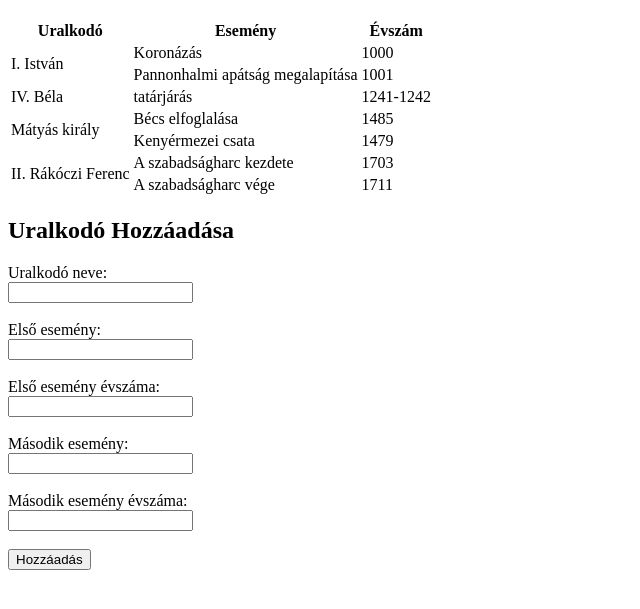
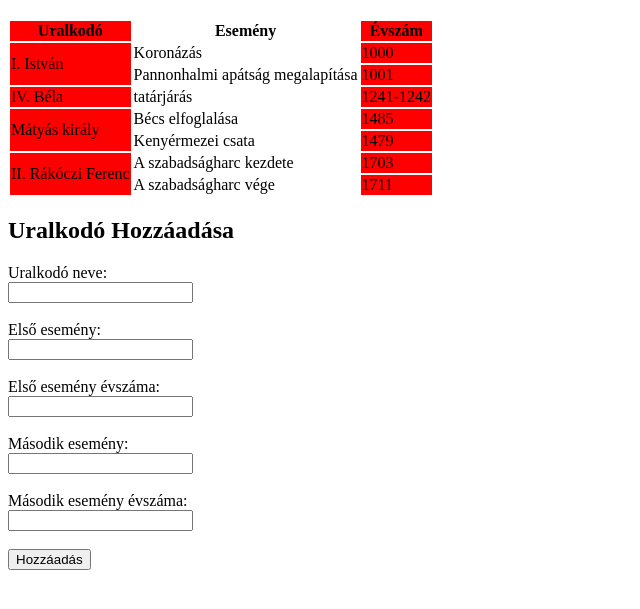
Before and after one commit to vbenedek06/uralkodo, a plain HTML site: page index.html in a window 1280 px wide. Shown: the part 61-670 px from the top of the page, without its empty margins (0-640 px from the left). Drawn offline with Linux system fonts and the light colour scheme.

Commit message:
CSS módosítás: Első és harmadik sor pirossá tétele

```diff
--- a/index.html
+++ b/index.html
@@ -5,6 +5,7 @@
     <meta charset="UTF-8">
     <meta name="viewport" content="width=device-width, initial-scale=1.0">
     <title>Magyar Uralkodók Táblázata</title>
+    <link rel="stylesheet" href="styles.css">
 </head>
 
 <body>
@@ -12,6 +13,11 @@
     <h1>Híres Magyar Uralkodók és Események</h1>
 
     <table>
+        <colgroup>
+            <col class="colored-column">
+            <col>
+            <col class="colored-column">
+        </colgroup>
         <thead>
             <tr>
                 <th>Uralkodó</th>
--- /dev/null
+++ b/styles.css
@@ -0,0 +1,4 @@
+.colored-column{
+    background-color: red;
+    color: white;
+}
```
